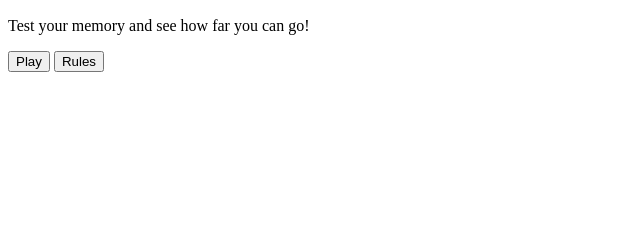
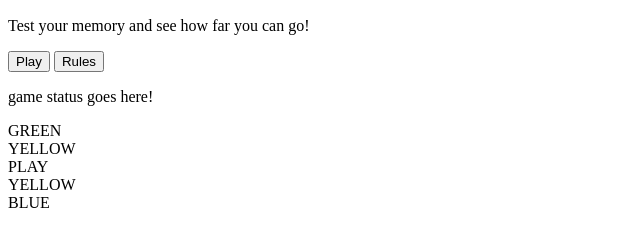
Before and after one commit to t-minini/simon-game-pp2-ci, a plain HTML site: page index.html in a window 1280 px wide. Shown: the part 50-296 px from the top of the page, without its empty margins (0-640 px from the left). Drawn offline with Linux system fonts and the light colour scheme.

Commit message:
create basic html structure for game

```diff
--- a/index.html
+++ b/index.html
@@ -19,6 +19,18 @@
           <button class="start__btn-rules">Rules</button>
         </div>
       </section>
+      <section class="game">
+        <div class="game__info-screen">
+          <p class="game__info-screen-text">game status goes here!</p>
+        </div>
+        <div class="game__buttons-wrapper">
+          <div class="game__btn-right-top">GREEN</div>
+          <div class="game__btn-left-top">YELLOW</div>
+          <div class="game__btn-center">PLAY</div>
+          <div class="game__btn-right-bottom">YELLOW</div>
+          <div class="game__btn-left-bottom">BLUE</div>
+        </div>
+      </section>
     </main>
   </body>
 </html>
```
